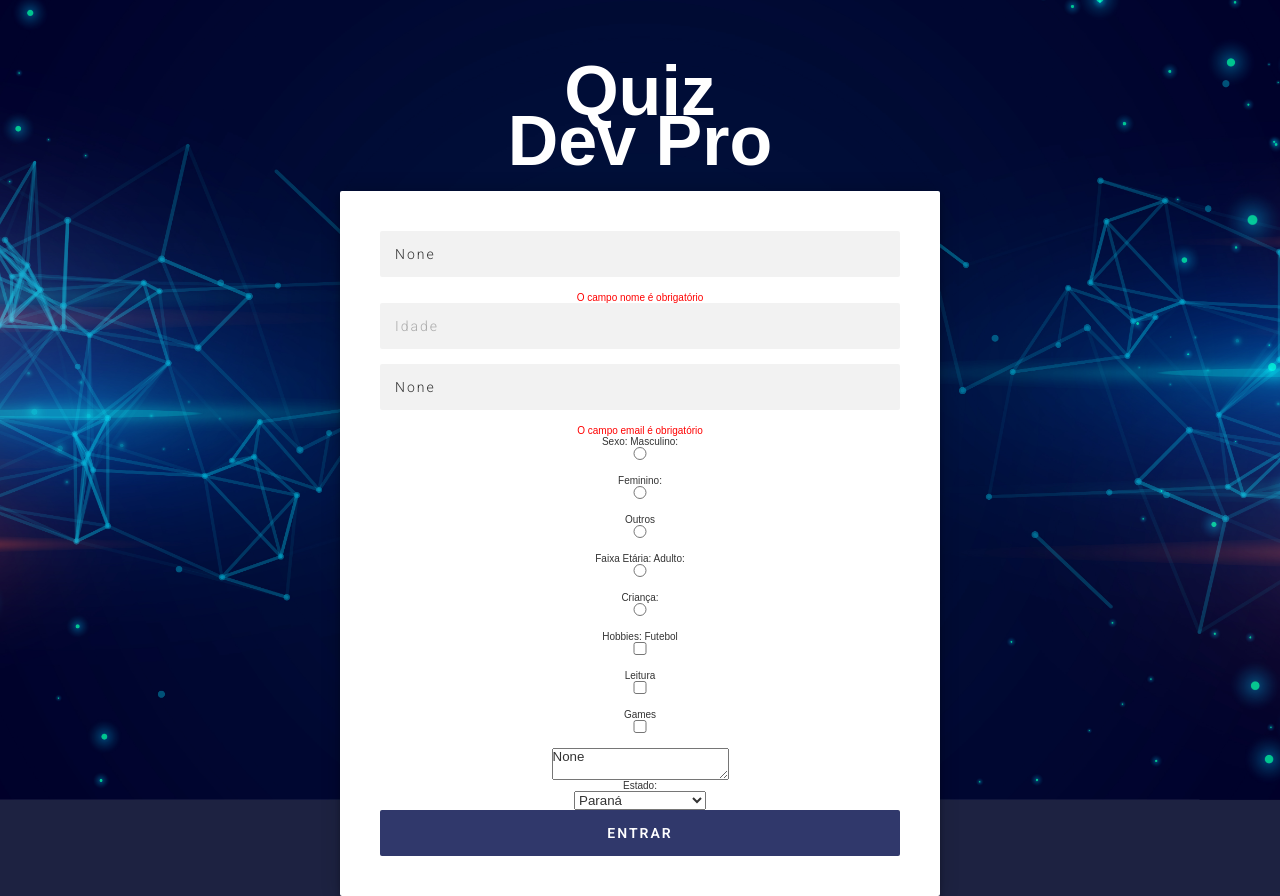
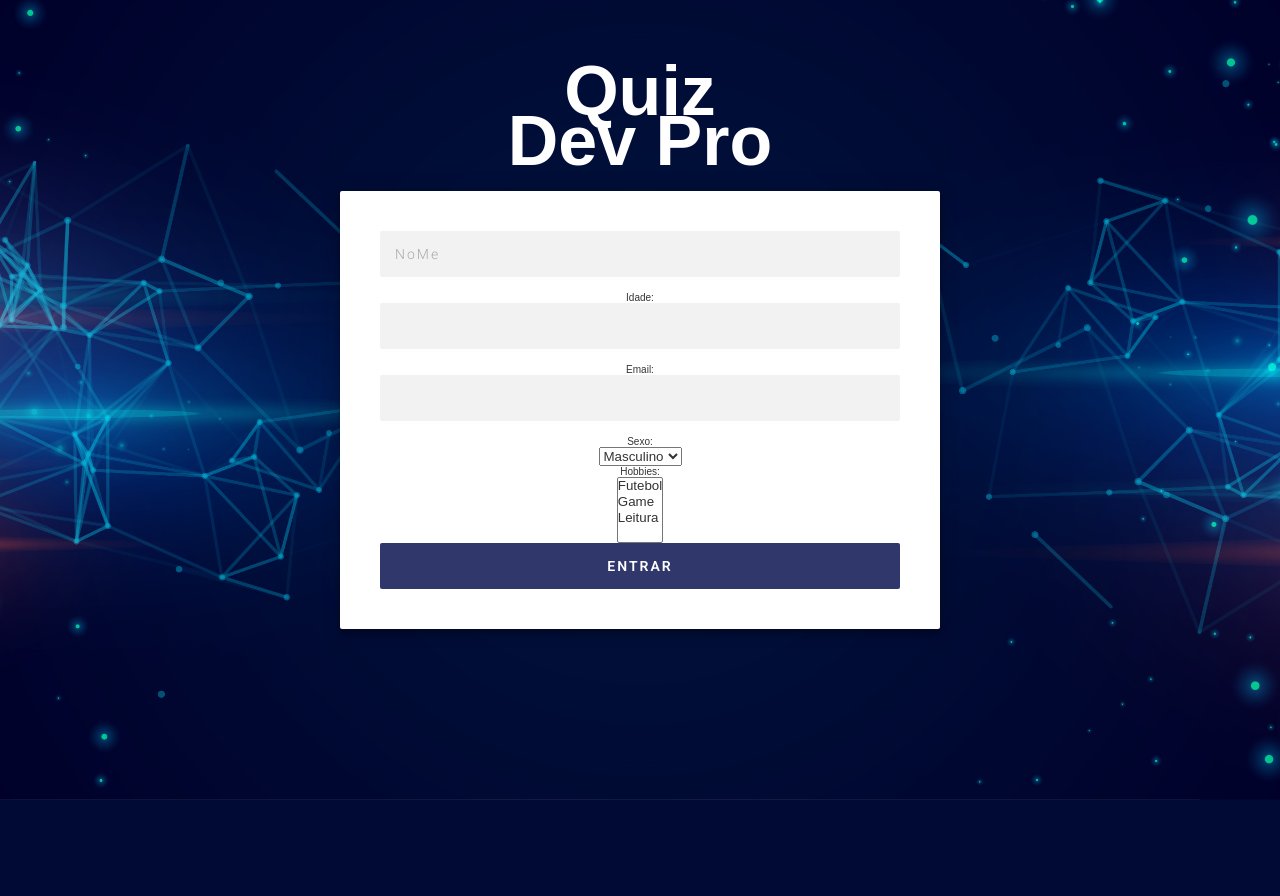
Before and after one commit to thiago-garcia/django-forms, a Django app: page / in a window 1280 px wide. After the commit the page ends 800 px from the top, so only its background shows below. Run offline with Django 5.2, Linux system fonts and the light colour scheme.

Commit message:
Transição de html para form django

```diff
--- /dev/null
+++ b/project/base/forms.py
@@ -0,0 +1,22 @@
+import json
+from django import forms
+
+
+class JsonFormMixin():
+
+    def as_json(self):
+        dct = {name: field.to_python(self[name].data) for name, field in self.fields.items()}
+        return json.dumps(dct)
+
+
+class CadastroForm(forms.Form, JsonFormMixin):
+    nome = forms.CharField(label='NoMe', max_length=64, min_length=3, required=True)
+    email = forms.EmailField(required=True)
+    idade = forms.IntegerField()
+    sexo = forms.ChoiceField(
+        required=False,
+        choices=[('M', 'Masculino'), ('F', 'Feminino'), ('O', 'Outros')]
+    )
+    hobbies = forms.MultipleChoiceField(
+        choices=[('futebol', 'Futebol'), ('game', 'Game'), ('leitura', 'Leitura')]
+    )
--- a/project/base/templates/base/home.html
+++ b/project/base/templates/base/home.html
@@ -14,46 +14,19 @@
         <p class="subtitle-quiz">Quiz</p>
         <p class="subtitle-page">Dev Pro</p>
         <div class="form">
-            <form class="login-form" method="post" action=".?x=1">
-                <input type="text" name="nome" placeholder="NOME" value="{{ dados.nome }}" />
-                {% if erros.nome %}
-                    <p style="color: red">{{ erros.nome }}</p>
-                {% endif %}
-                <input type="number" name="idade" placeholder="Idade" required="required" value="{{ dados.idade }}" />
-                <input type="email" name="email" placeholder="EMAIL" value="{{ dados.email }}" />
-                {% if erros.email %}
-                    <p style="color: red">{{ erros.email }}</p>
-                {% endif %}
+            <form class="login-form" method="post" action="">
+                <input type="text" name="nome" placeholder="{{ form.nome.label }}" value="{{ form.nome.data|default:'' }}" />
+                {% for error in form.nome.errors %}
+                    <p style="color: red">{{ error }}</p>
+                {% endfor %}
+                {{ form.idade.label_tag }}
+                {{ form.idade }}
+                {{ form.email.label_tag }}
+                {{ form.email }}
                 Sexo:
-                Masculino:
-                <input type="radio" name="sexo" value="Masculino" {% if dados.sexo == 'Masculino' %}checked="checked"{% endif %} />
-                Feminino:
-                <input type="radio" name="sexo" value="Feminino" {% if dados.sexo == 'Feminino' %}checked="checked"{% endif %} />
-                Outros
-                <input type="radio" name="sexo" value="Outros" {% if dados.sexo == 'Outros' %}checked="checked"{% endif %} />
-
-                Faixa Etária:
-                Adulto:
-                <input type="radio" name="faixa_etaria" value="Adulto" {% if dados.faixa_etaria == 'Adulto' %}checked="checked"{% endif %} />
-                Criança:
-                <input type="radio" name="faixa_etaria" value="Criança" {% if dados.faixa_etaria == 'Criança' %}checked="checked"{% endif %} />
-
+                {{ form.sexo }}
                 Hobbies:
-                Futebol
-                <input type="checkbox" name="hobby" value="futebol" {% if 'futebol' in dados.hobby %}checked="checked"{% endif %} />
-                Leitura
-                <input type="checkbox" name="hobby" value="leitura" {% if 'leitura' in dados.hobby %}checked="checked"{% endif %} />
-                Games
-                <input type="checkbox" name="hobby" value="games" {% if 'games' in dados.hobby %}checked="checked"{% endif %} />
-
-                <textarea name="texto">{{ dados.texto }}</textarea>
-
-                Estado:
-                <select name="estado">
-                    <option value="PR" {% if dados.estado == 'PR' %}selected="selected"{% endif %}>Paraná</option>
-                    <option value="SC" {% if dados.estado == 'SC' %}selected="selected"{% endif %}>Santa Catarina</option>
-                    <option value="RS" {% if dados.estado == 'RS' %}selected="selected"{% endif %}>Rio Grande do Sul</option>
-                </select>
+                {{ form.hobbies }}
 
                 {% csrf_token %}
                 <button type="submit">Entrar</button>
--- a/project/base/views.py
+++ b/project/base/views.py
@@ -1,30 +1,17 @@
-from django.shortcuts import render
+from django.shortcuts import redirect, render
+
+from project.base.forms import CadastroForm
+
 
 # Create your views here.
 
 def home(request):
-    dados = {}
-    campos_obrigatorios = {'nome', 'email'}
-    erros = {}
+    if request.method == 'POST':
+        form = CadastroForm(request.POST)
 
-    for chave in 'nome idade email sexo faixa_etaria hobby texto estado'.split():
-        valor = request.POST.getlist(chave)
-        if chave == 'hobby':
-            dados[chave] = valor
-        elif len(valor) == 1:
-            valor_extraido = valor[0]
-            dados[chave] = valor_extraido
-            if chave in campos_obrigatorios and valor_extraido == '':
-                erros[chave] = f'O campo {chave} é obrigatório'
-        elif len(valor) == 0:
-            dados[chave] = None
-            if chave in campos_obrigatorios:
-                erros[chave] = f'O campo {chave} é obrigatório'
-        else:
-            raise ValueError('Alguém mandou dados em formato impróprio')
+        if not form.is_valid():
+            return render(request, 'base/home.html', {'form': form})
+        return redirect('https://google.com')
 
-    if erros:
-        contexto = {'erros': erros, 'dados': dados}
-        return render(request, 'base/home.html', contexto)
-
-    return render(request, 'base/home.html')
+    form = CadastroForm()
+    return render(request, 'base/home.html', {'form': form, 'teste': None})
```
